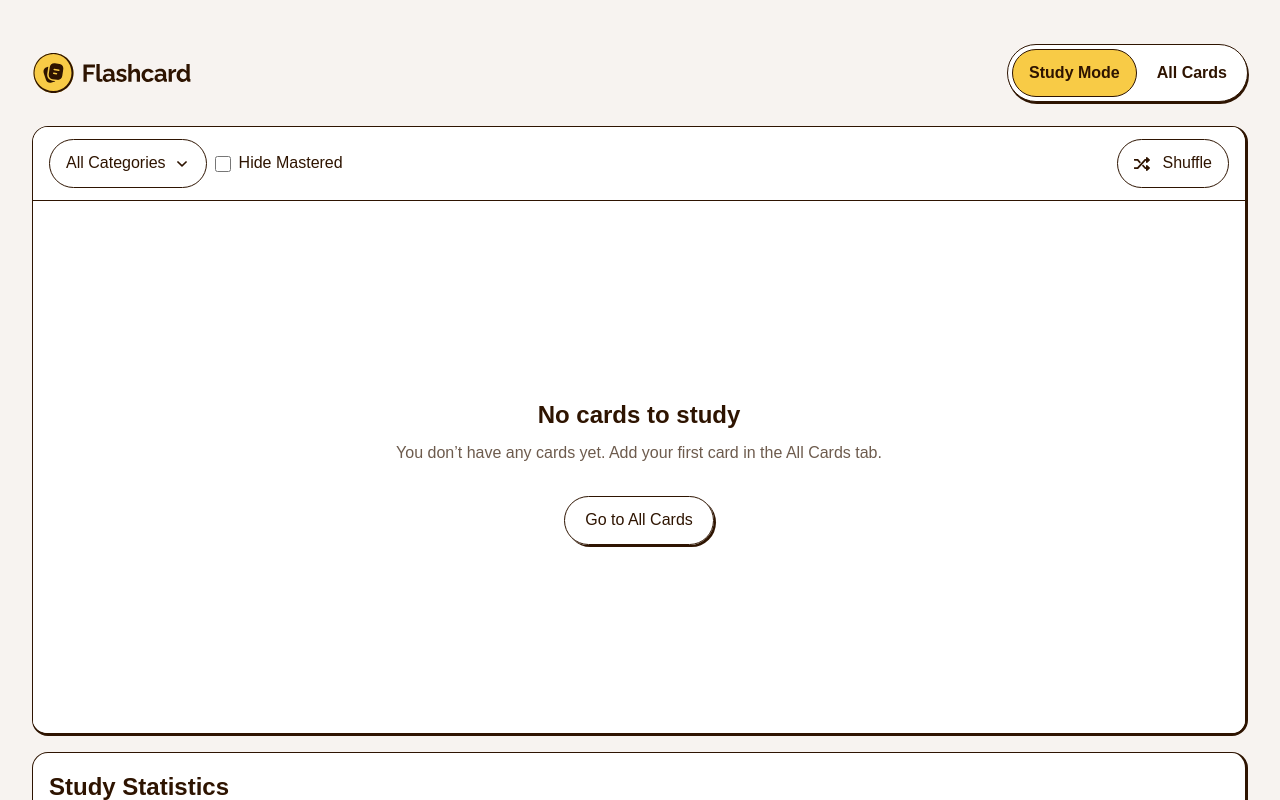
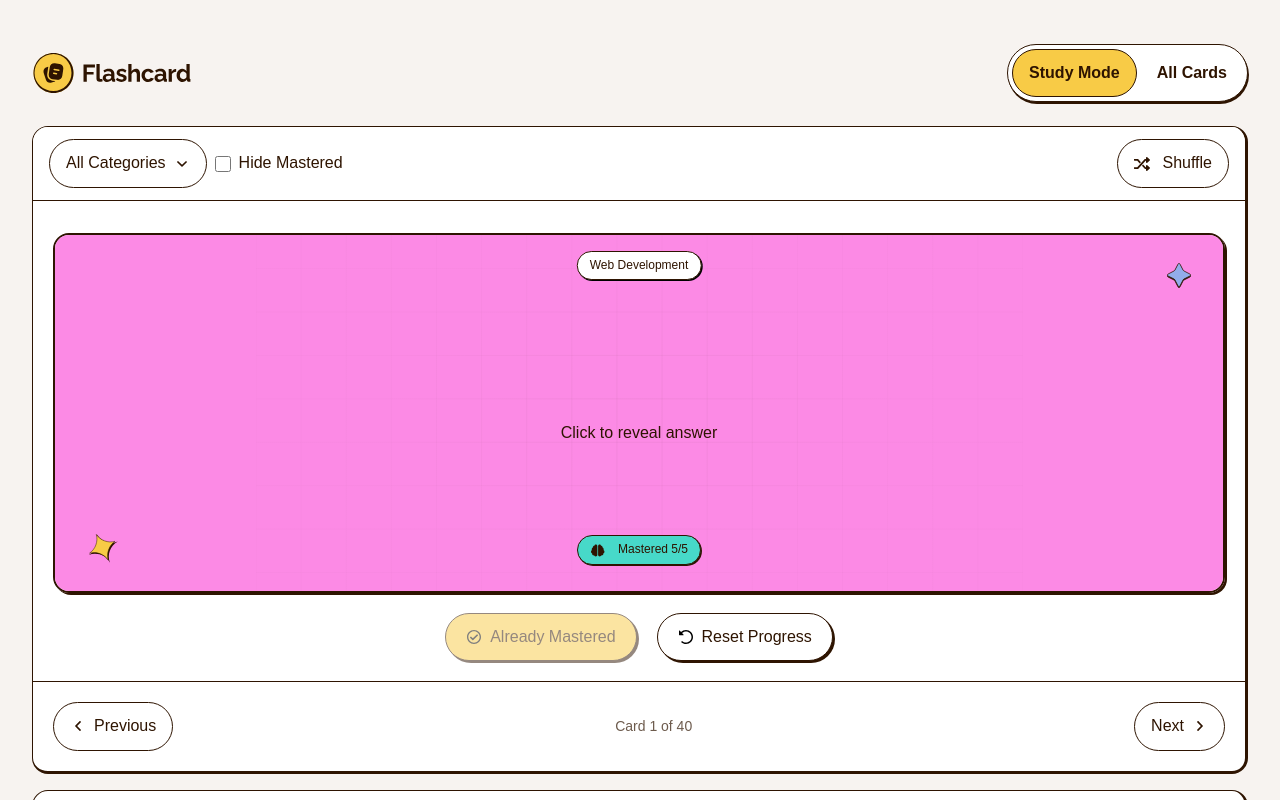
Before and after one commit to Oloude/flashcard, a React (Vite) app: page / in a window 1280 px wide. Shown: the top 800 px of the page. Built offline with nearby package versions, Linux system fonts and the light colour scheme.

Commit message:
added question card

```diff
--- a/src/App.jsx
+++ b/src/App.jsx
@@ -4,11 +4,13 @@ import CardHeader from "./components/CardHeader";
 import DeleteCardModal from "./components/DeleteCardModal";
 import EditCardModal from "./components/EditCardModal";
 import EmptyCard from "./components/EmptyCard";
+import FlashCardContainer from "./components/FlashCardContainer";
 import Header from "./components/Header";
 import NoCard from "./components/NoCard";
+import QuestionCard from "./components/QuestionCard";
 import StudyStatistics from "./components/StudyStatistics";
 import useFlashCard from "./states/FlashCardState";
-import { ToastContainer, toast } from 'react-toastify';
+import { ToastContainer } from 'react-toastify';
 
 function App() {
   const isStudyMode = useFlashCard((state) => state.isStudyMode);
@@ -29,7 +31,8 @@ function App() {
         <div className="flex flex-col gap-4 lg:flex-row">
           <section className="flex flex-col gap-3 rounded-2xl border-t border-l border-b-[3px] border-r-[3px] border-neutral900 bg-neutral0 overflow-hidden lg:w-2/3">
             <CardHeader />
-            <EmptyCard />
+            <FlashCardContainer/>
+
           </section>
           <StudyStatistics />
         </div>
--- /dev/null
+++ b/src/components/AnswerCard.jsx
@@ -0,0 +1,15 @@
+
+
+function AnswerCard() {
+  return (
+    <div className="w-full h-full bg bg-blue400 relative flex flex-col gap-10 justify-center items-center">
+        <img src="/pattern-star-pink.svg" alt="" className="absolute top-7 right-8"/>
+        <img src="/pattern-star-yellow.svg" alt="" className="absolute bottom-7 left-8"/>
+        <button className="text-preset4 font-medium text-neutral900">Answer:</button>
+        <h2 className="text-preset2 text-neutral900 text-center"></h2>
+
+    </div>
+  )
+}
+
+export default AnswerCard
--- /dev/null
+++ b/src/components/FlashCardContainer.jsx
@@ -0,0 +1,61 @@
+import QuestionCard from "./QuestionCard"
+import useFlashCard from "../states/FlashCardState"
+import AnswerCard from "./AnswerCard"
+
+
+function FlashCardContainer() {
+    const toggleShowAnswer = useFlashCard(state => state.toggleShowAnswer)
+    const isShowAnswer = useFlashCard(state => state.isShowAnswer)
+    const knownCount = 5
+
+    console.log(isShowAnswer)
+  return (
+    <section className="w-full flex flex-col">
+        <div className="p-5 border-b border-neutral900 flex flex-col gap-5">
+            <div onChangeCapture={toggleShowAnswer} className="w-full h-90 border-2 border-neutral900 rounded-2xl shadow-emptyBtn overflow-hidden relative">
+
+{
+    isShowAnswer? <AnswerCard/> : <QuestionCard/>
+}
+                <div className="bg-neutral0 border border-neutral900 rounded-full px-3 py-1.5 text-neutral900 text-preset6 shadow-category z-20 absolute top-4 left-1/2 -translate-x-1/2">Web Development</div>
+                <div className="absolute z-20 bottom-4 left-1/2 -translate-x-1/2">
+                {knownCount < 5 ? (
+          <div className="flex items-center gap-1.5 flex-1 my-2.5">
+            <div className="relative border border-neutral900 rounded-full w-15 h-2 bg-neutral0">
+              <span
+                style={{ width: `${(knownCount / 5) * 100}%` }}
+                className={`bg-neutral900 h-full rounded-full absolute top-0 left-0 block`}
+              ></span>
+            </div>
+            <p className="text-preset6 text-neutral900">{knownCount}/5</p>
+          </div>
+        ) : (
+          <div className="flex-1 flex">
+          <div className="flex items-center gap-3 px-3 py-1.5 rounded-full  bg-teal400 shadow-mastered border border-neutral900 text-neutral900 text-preset6 my-2.5">
+            <img src="./icon-mastered.svg" alt="" className="w-4 h-4" />{" "}
+            Mastered 5/5
+          </div>
+          </div>
+        )}</div>
+
+            </div>
+            <div className="flex flex-col md:flex-row items-center md:justify-center gap-5">
+                {
+                    knownCount < 5 ? <button className="flex items-center gap-2 px-5 py-3 bg-yellow500 border border-neutral900 rounded-full text-preset4 font-medium text-neutral900 shadow-emptyBtn w-full justify-center md:w-auto"><img src="/icon-circle-check.svg" alt="" />I Know This</button> :
+                    <button className="flex items-center gap-2 px-5 py-3 bg-yellow500 border border-neutral900 rounded-full text-preset4 font-medium text-neutral900 shadow-emptyBtn opacity-50 cursor-not-allowed w-full justify-center md:w-auto" disabled ><img src="/icon-circle-check.svg" alt="" />Already Mastered</button>
+                }
+                <button className="flex items-center gap-2 px-5 py-3 bg-neutral0 border border-neutral900 rounded-full shadow-emptyBtn text-preset4 text-neutral900 font-medium w-full justify-center md:w-auto"><img src="/icon-reset.svg" alt="" /> Reset Progress</button>
+            </div>
+        </div>
+
+        <div className="flex items-center justify-between p-5">
+            <button className="text-neutral900 px-3 md:px-4 py-3 bg-neutral0 border border-neutral900 rounded-full flex items-center gap-2 text-preset4 font-medium"><img src="/icon-chevron-left.svg" alt="" /><span className="hidden md:inline">Previous</span></button>
+            <div className="text-preset5 text-neutral600">Card 1 of 40</div>
+            <button className="text-neutral900 px-3 md:px-4 py-3 bg-neutral0 border border-neutral900 rounded-full flex items-center gap-2 text-preset4 font-medium"><span className="hidden md:inline">Next</span><img src="/icon-chevron-right.svg" alt="" /></button>
+        </div>
+
+    </section>
+  )
+}
+
+export default FlashCardContainer
--- /dev/null
+++ b/src/components/QuestionCard.jsx
@@ -0,0 +1,14 @@
+
+
+function QuestionCard() {
+  return (
+    <div className="w-full h-full bg bg-pink400 relative flex flex-col gap-10 justify-center items-center">
+        <img src="/pattern-star-blue.svg" alt="" className="absolute top-7 right-8"/>
+        <img src="/pattern-star-yellow.svg" alt="" className="absolute bottom-7 left-8"/>
+        <h1 className="text-preset1M md:text-preset1T lg:text-preset1 text-neutral900 text-center"></h1>
+        <button className="text-preset4 font-medium text-neutral900">Click to reveal answer</button>
+    </div>
+  )
+}
+
+export default QuestionCard
--- a/src/index.css
+++ b/src/index.css
@@ -73,3 +73,10 @@
 .Toastify__toast-body {
   padding: 0 !important;
 }
+
+.bg{
+  background-image: url(../public/pattern-flashcard-bg.svg);
+  background-repeat: no-repeat;
+  background-size: contain;
+  background-position: center;
+}
--- a/src/states/FlashCardState.js
+++ b/src/states/FlashCardState.js
@@ -8,13 +8,32 @@ const useFlashCard = create((set) => ({
   isStudyMode: true,
   isOpenCardActionDropdown: false,
   isEditModalOpen: false,
-  activeCard : null,
-  isDeleteModalOpen : false,
-  openDeleteModal : (id) => set(state => ({activeCard : id, isDeleteModalOpen : true, isOpenCardActionDropdown: false})),
-  closeDeleteModal : () => set(state => ({activeCard: null, isDeleteModalOpen: false})),
-  closeEditModal: ()=> set(state => ({isEditModalOpen : false, activeCard:null})),
-  openEditModal : (id) => set(state => ({isEditModalOpen : true, activeCard: id, isOpenCardActionDropdown : false})),
-  toggleIsOpenCardActionDropdown : (id)=> set(state => ({isOpenCardActionDropdown : state.isOpenCardActionDropdown === id ? null : id})),
+  activeCard: null,
+  isDeleteModalOpen: false,
+  isShowAnswer: false,
+  toggleShowAnswer: () =>
+    set((state) => ({ isShowAnswer: !state.isShowAnswer })),
+  openDeleteModal: (id) =>
+    set((state) => ({
+      activeCard: id,
+      isDeleteModalOpen: true,
+      isOpenCardActionDropdown: false,
+    })),
+  closeDeleteModal: () =>
+    set((state) => ({ activeCard: null, isDeleteModalOpen: false })),
+  closeEditModal: () =>
+    set((state) => ({ isEditModalOpen: false, activeCard: null })),
+  openEditModal: (id) =>
+    set((state) => ({
+      isEditModalOpen: true,
+      activeCard: id,
+      isOpenCardActionDropdown: false,
+    })),
+  toggleIsOpenCardActionDropdown: (id) =>
+    set((state) => ({
+      isOpenCardActionDropdown:
+        state.isOpenCardActionDropdown === id ? null : id,
+    })),
   toggleStudyMode: () => set((state) => ({ isStudyMode: !state.isStudyMode })),
   toggleOpenCategoryDropdown: () =>
     set((state) => ({ isOpenCategoryDropdown: !state.isOpenCategoryDropdown })),
@@ -25,12 +44,15 @@ const useFlashCard = create((set) => ({
   deleteFlashCard: (id) =>
     set((state) => ({
       questionData: state.questionData.filter((card) => card.id !== id),
-      isDeleteModalOpen : false
+      isDeleteModalOpen: false,
     })),
-    updateFlashCard: (id, updatedFlashCard) =>
+  updateFlashCard: (id, updatedFlashCard) =>
     set((state) => ({
-      questionData: state.questionData.map((card) => card.id === id ? { ...card, ...updatedFlashCard } : card),
-    isEditModalOpen : false}))
+      questionData: state.questionData.map((card) =>
+        card.id === id ? { ...card, ...updatedFlashCard } : card,
+      ),
+      isEditModalOpen: false,
+    })),
 }));
 
 export default useFlashCard;
```
